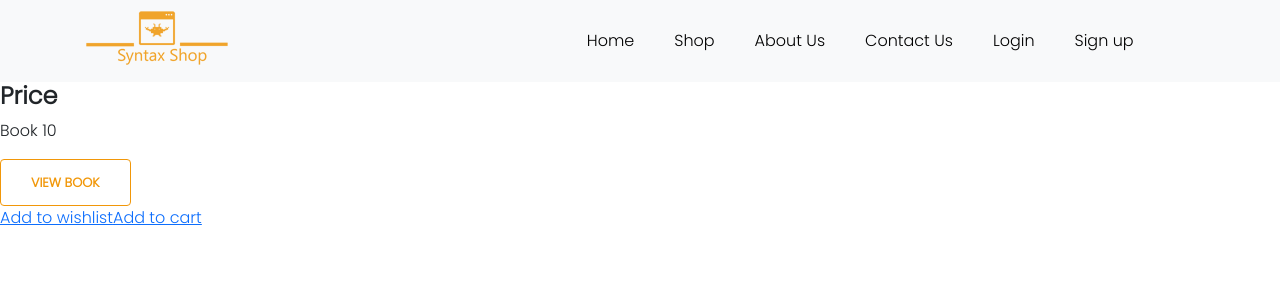
After one commit to KylePiche/JAC_WebDevTeamProject, a PHP site: page /products.php in a window 1280 px wide. The commit adds this page. Shown: the top 300 px of the page. Run offline with PHP 8.4, Linux system fonts and the light colour scheme; data that the repository does not hold is empty; a stand-in replaces the project's code that opens the database connection.

Commit message:
Initial products page

```diff
--- a/header.php
+++ b/header.php
@@ -13,7 +13,7 @@
                     <a class="nav-link" href="#">Home</a>
                 </li>
                 <li class="nav-item">
-                    <a class="nav-link" href="#laptop">Shop</a>
+                    <a class="nav-link" href="products.php">Shop</a>
                 </li>
                 <li class="nav-item">
                     <a class="nav-link" href="#">About Us</a>
--- /dev/null
+++ b/products.php
@@ -0,0 +1,55 @@
+<?php
+include_once 'connection-config.php';
+session_start();
+$sql = "SELECT * FROM products";
+$sqlResult = mysqli_query($mysqli, $sql);
+?>
+<!DOCTYPE html>
+<html lang="en">
+
+<head>
+    <meta charset="UTF-8">
+    <meta http-equiv="X-UA-Compatible" content="IE=edge">
+    <meta name="viewport" content="width=device-width, initial-scale=1.0">
+    <title>Our products</title>
+    <!--cdn bootstrap 5.1.x-->
+    <link href="https://cdn.jsdelivr.net/npm/bootstrap@5.1.3/dist/css/bootstrap.min.css" rel="stylesheet" integrity="sha384-1BmE4kWBq78iYhFldvKuhfTAU6auU8tT94WrHftjDbrCEXSU1oBoqyl2QvZ6jIW3" crossorigin="anonymous">
+
+    <!--cdn bootstrap icon-->
+    <link rel="stylesheet" href="https://cdn.jsdelivr.net/npm/bootstrap-icons@1.8.3/font/bootstrap-icons.css">
+
+    <link rel="stylesheet" href="./assets/css/style.css">
+</head>
+
+<body>
+    <?php require 'header.php'; ?>
+    <div class="col-sm-4">
+        <div class="product-image-wrapper">
+            <div class="single-products">
+                <div class="productinfo text-center">
+                    <?php while ($row = mysqli_fetch_array($sqlResult)) { ?>
+                        <img src="<?php echo $row['imageUrl']; ?>" alt="Product Image of <?php echo $row['name']; ?>" />
+                        <h2><?php echo $row['name']; ?></h2>
+                        <p>Book 10</p>
+                    <?php } ?>
+                </div>
+                <div class="product-overlay">
+                    <div class="overlay-content">
+                        <h2>Price</h2>
+                        <p>Book 10</p>
+                        <a href="#" class="btn btn-default view-item"><i class="glyphicon glyphicon-eye-open"></i>view Book</a>
+                    </div>
+                </div>
+
+            </div>
+            <div class="choose">
+                <ul class="nav nav-pills nav-justified">
+                    <li><a href="#"><i class="fa fa-plus-square"></i>Add to wishlist</a></li>
+                    <li><a href="#"><i class="fa fa-shopping-cart"></i>Add to cart</a></li>
+                </ul>
+            </div>
+        </div>
+    </div>
+</body>
+
+</html>
```
